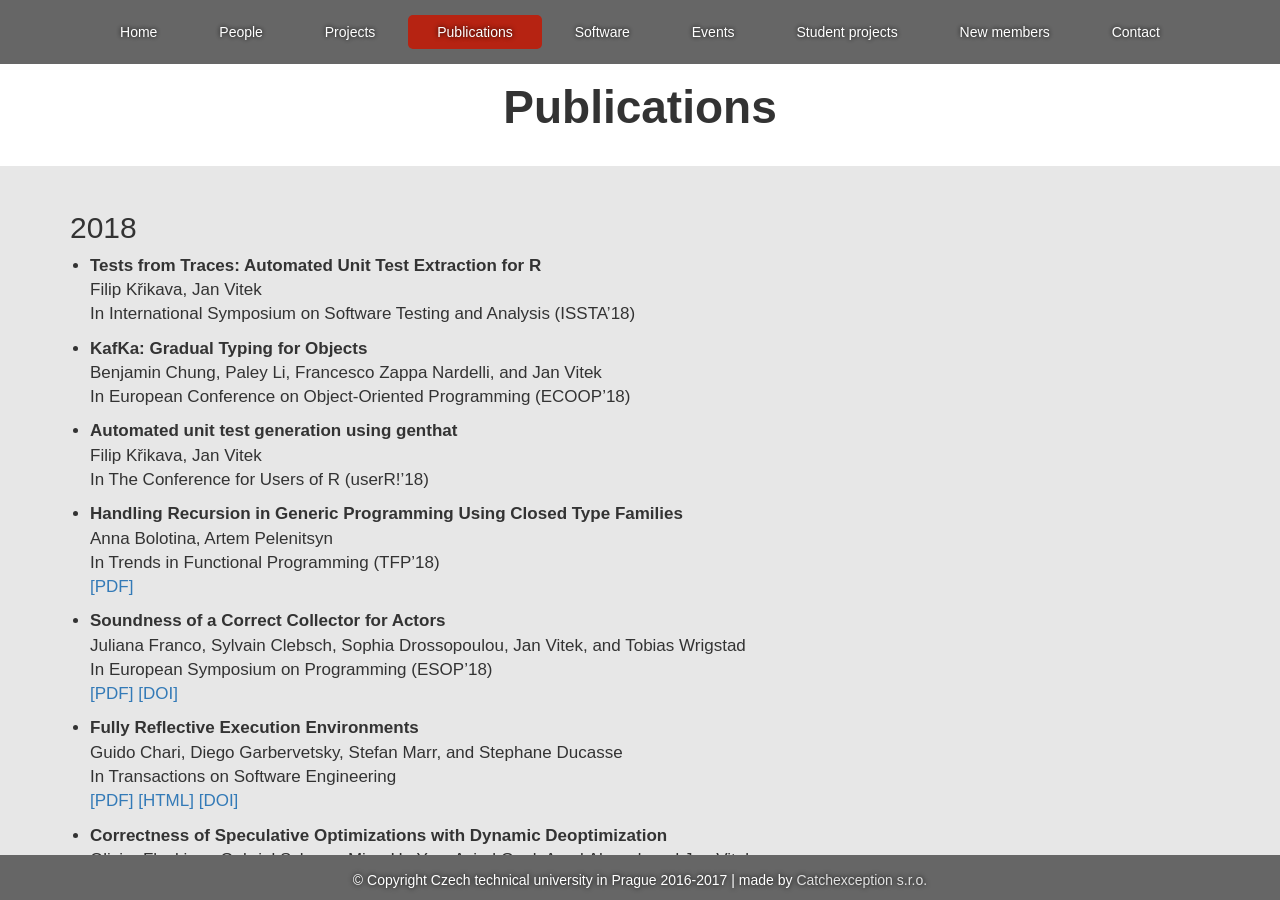
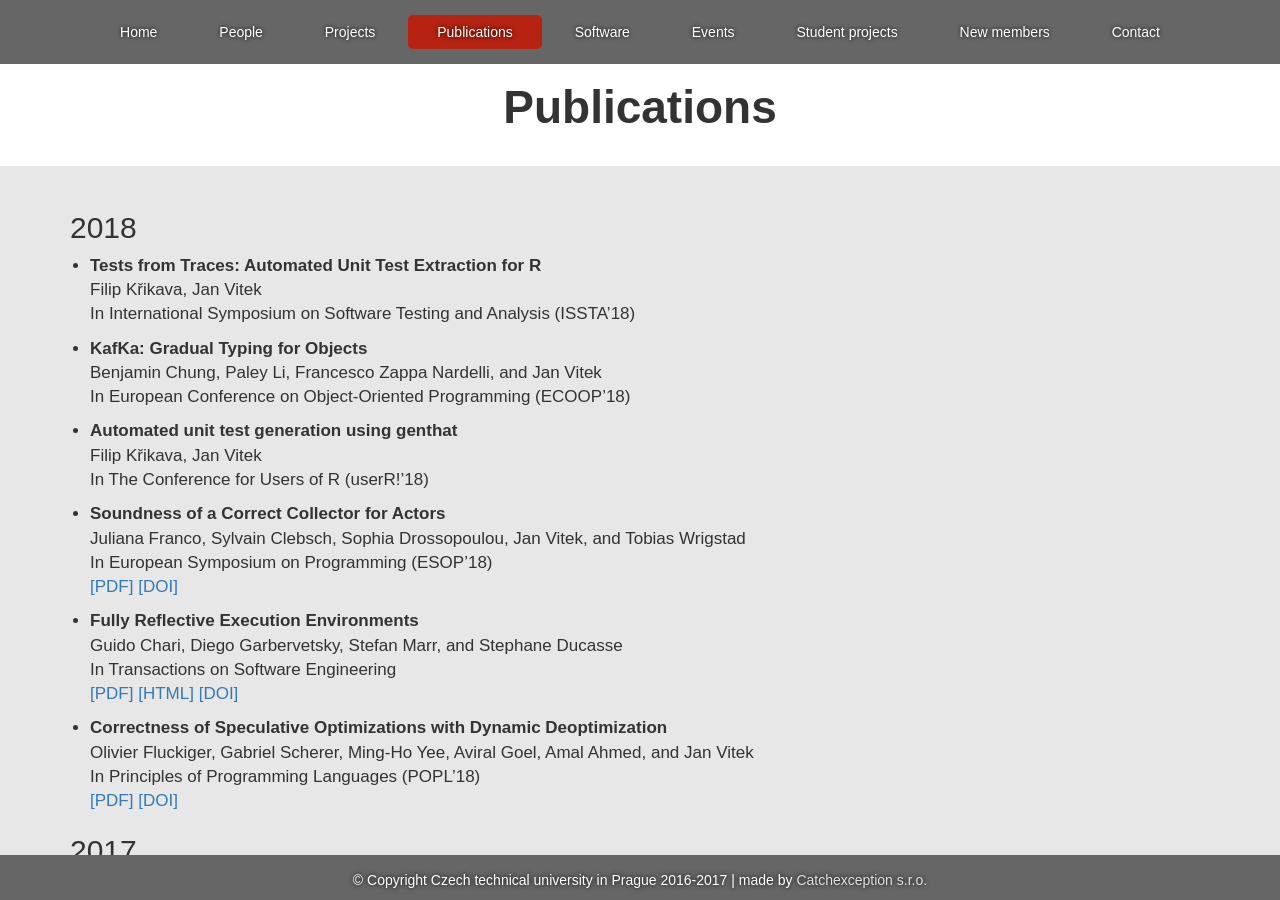
Before and after one commit to PRL-PRG/prl-prg.github.io, a Jekyll site: the page built from publications.md, in a window 1280 px wide and 900 px high. Built offline with Jekyll 4.4.1, drawn with Linux system fonts in a browser that asks for light colours; some of the changed lines change nothing that is shown.

Commit message:
Comment out one publication that's not accepted yet.

```diff
--- a/publications.md
+++ b/publications.md
@@ -33,11 +33,12 @@ title: Publications
   [[DOI]]()
 -->
 
-<!-- 11-13 June -->
-- **Handling Recursion in Generic Programming Using Closed Type Families** <!-- new line -->
-  Anna Bolotina, Artem Pelenitsyn <!-- new line -->
-  In Trends in Functional Programming (TFP'18) <!-- new line -->
+<!-- 11-13 June
+- **Handling Recursion in Generic Programming Using Closed Type Families** <! new line >
+  Anna Bolotina, Artem Pelenitsyn <! new line >
+  In Trends in Functional Programming (TFP'18) <! new line >
   [[PDF]](http://staff.mmcs.sfedu.ru/~ulysses/Papers/2018-TFP-dgp-recursion.pdf)
+-->
 
 <!-- 14-20 April -->
 - **Soundness of a Correct Collector for Actors** <!-- new line -->
```
